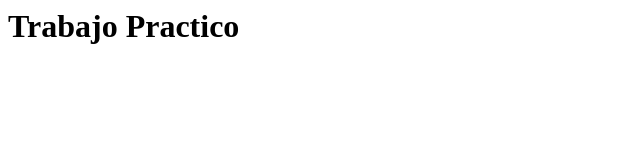
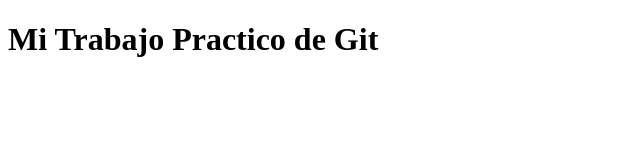
Before and after one commit to milagrosyu12/tp-git-parada, a plain HTML site: page index.html in a window 1280 px wide. Shown: the whole page, without its empty margins (0-640 px from the left). Drawn offline with Linux system fonts and the light colour scheme.

Commit message:
Modifico titulo principal

```diff
--- a/index.html
+++ b/index.html
@@ -1,9 +1,9 @@
-
+<!DOCTYPE html>
 <html>
 <head>
     <title>TP Git</title>
 </head>
 <body>
-    <h1>Trabajo Practico</h1>
+    <h1>Mi Trabajo Practico de Git</h1>
 </body>
 </html>
```
